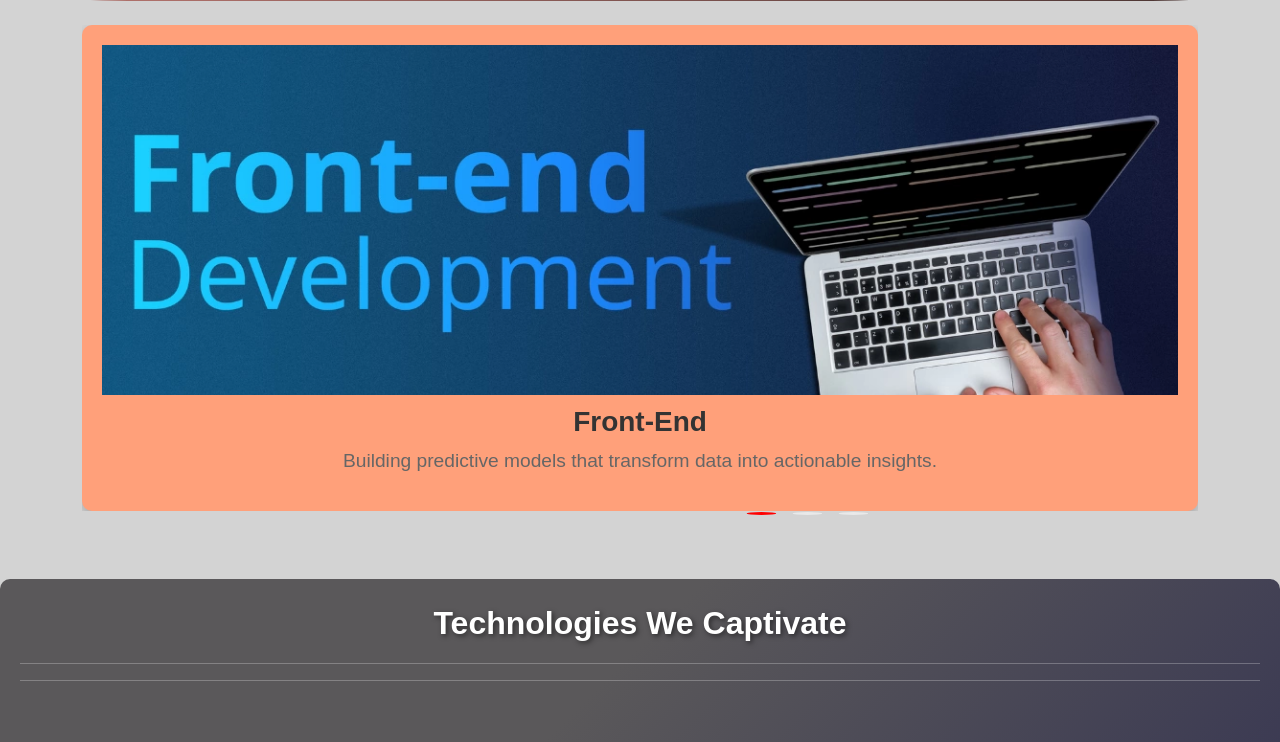
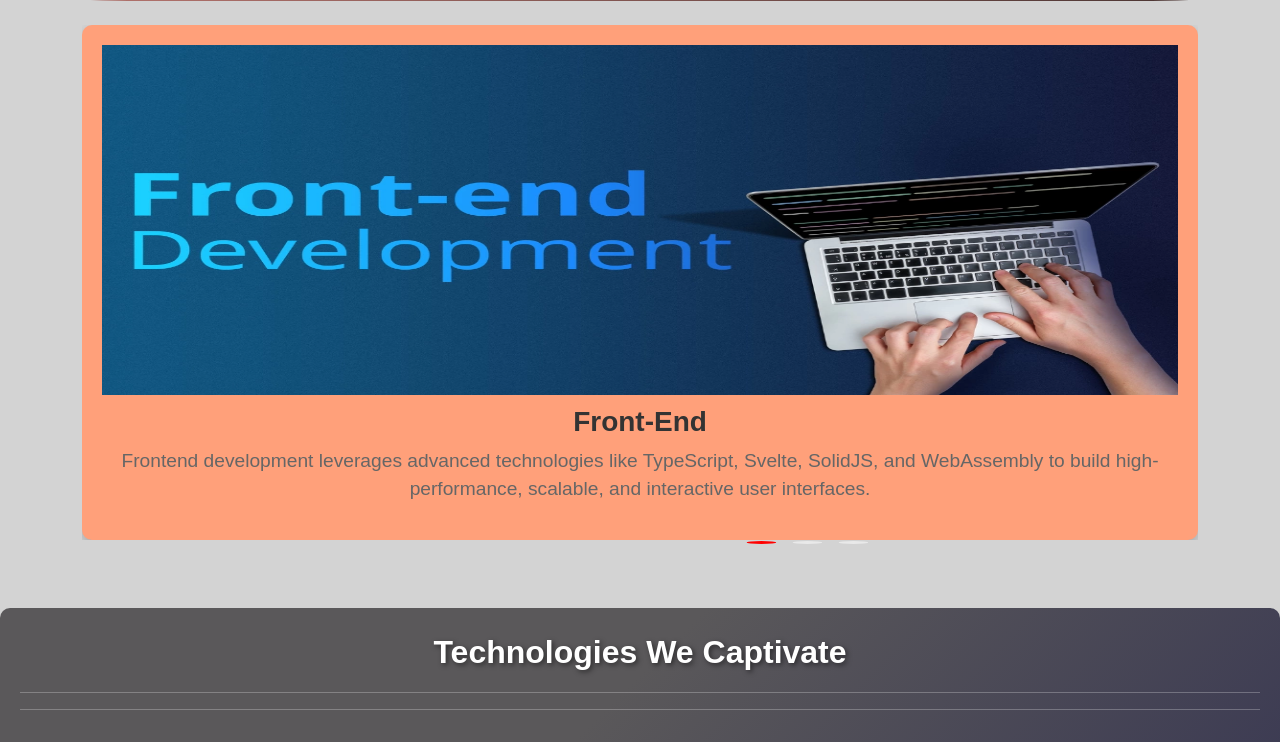
Before and after one commit to 07himanshu20/BharatCrest, a Django app: page /fullstack.html/ in a window 1280 px wide. Shown: the part 239-981 px from the top of the page. Run offline with Django 3.2, Linux system fonts and the light colour scheme.

Commit message:
Update fullstack.html 1009

```diff
--- a/portfolio/templates/fullstack.html
+++ b/portfolio/templates/fullstack.html
@@ -47,7 +47,7 @@
 
         .carousel-inner img {
             height: 350px;
-            object-fit: cover;
+            object-fit: auto;
 
         }
 
@@ -182,7 +182,7 @@ background-image: linear-gradient(315deg, #090947 0%, #5a585a 74%);
             <!-- Column 1: Logo -->
             <div class="col-lg-2 col-md-3 col-sm-4 text-center">
                 <div class="logo-container">
-                    <img src="{% static 'images/logo.jpg' %}" class="logo img-fluid rounded-circle">
+                    <img src="{% static 'images/bharat2.jpg' %}" class="logo img-fluid rounded-circle">
                 </div>
             </div>
 
@@ -194,7 +194,7 @@ background-image: linear-gradient(315deg, #090947 0%, #5a585a 74%);
                 </div>
                 <div>
                     <!-- Row 2: Description -->
-                    <p class="description">Welcome to our platform, your trusted partner in software innovation.</p>
+                    <p class="description">Driving Digital Transformation Through Cutting-Edge Software Innovation.</p>
                 </div>
             </div>
 
@@ -253,17 +253,17 @@ background-image: linear-gradient(315deg, #090947 0%, #5a585a 74%);
                 <div class="carousel-item active" id="front">
                     <img src="{% static 'images/frontend.jpg' %}" alt="AI Technology 1" class="d-block w-100">
                     <h3 class="tech-title">Front-End</h3>
-                    <p class="tech-description">Building predictive models that transform data into actionable insights.</p>
+                    <p class="tech-description">Frontend development leverages advanced technologies like TypeScript, Svelte, SolidJS, and WebAssembly to build high-performance, scalable, and interactive user interfaces.</p>
                 </div>
                 <div class="carousel-item" id="back">
                     <img src="{% static 'images/backend.jpg' %}" alt="AI Technology 2" class="d-block w-100">
                     <h3 class="tech-title">Back-End</h3>
-                    <p class="tech-description">Enabling seamless human-computer interactions through advanced NLP.</p>
+                    <p class="tech-description">Backend development utilizes advanced technologies like Django, Express.js, Node.js, ASP.net etc. to build scalable, high-performance, and secure server-side applications.</p>
                 </div>
                 <div class="carousel-item" id="data">
                     <img src="{% static 'images/db.jpg' %}" alt="AI Technology 3" class="d-block w-100">
                     <h3 class="tech-title">DataBases</h3>
-                    <p class="tech-description">Leveraging visual data for intelligent automation and recognition.</p>
+                    <p class="tech-description">Database management leverages advanced technologies like PostgreSQL, SQLite, and Amazon DynamoDB to ensure scalability, reliability, and efficient data handling.</p>
                 </div>
             </div>
         </div>
```
